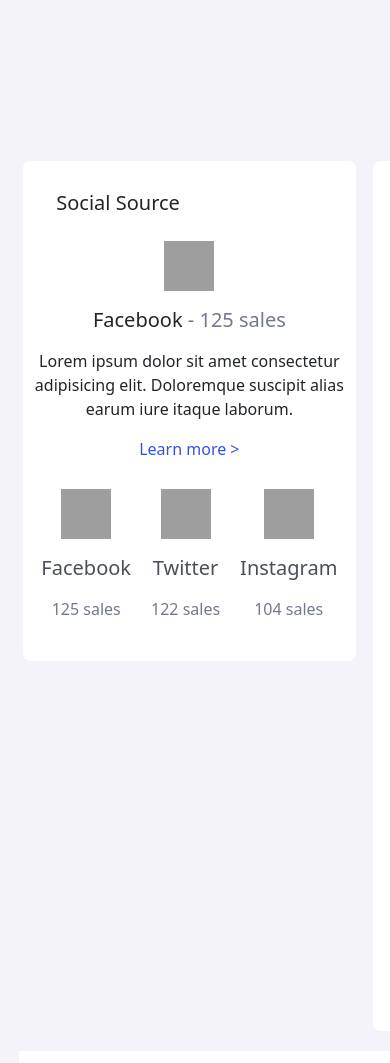
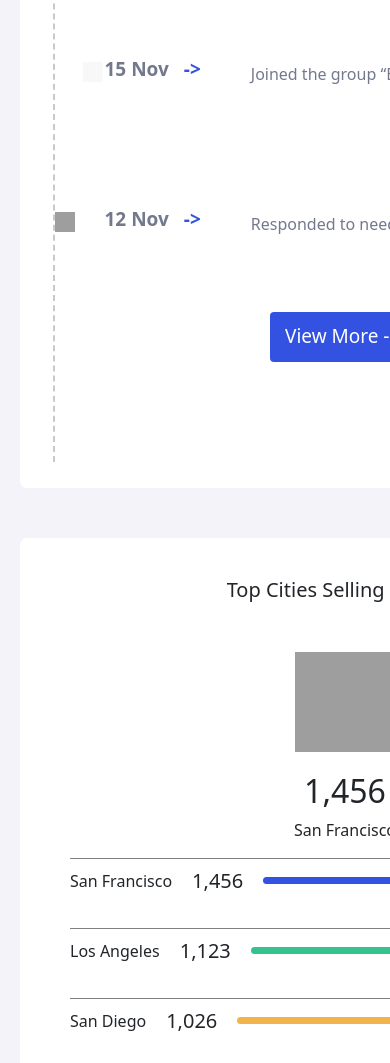
Before and after one commit to Vatooo/Admin_Panel-Finaluri, a plain HTML site: page index.html in a window 390 px wide. Shown: the part 3018-4081 px from the top of the page. Drawn offline with nearby package versions, Linux system fonts and the light colour scheme; grey boxes are pictures that could not be loaded.

Commit message:
Full Project (complete)

```diff
--- a/assets/main.scss
+++ b/assets/main.scss
@@ -10,8 +10,8 @@
 
 .containerr {
   width: 100%;
-  height: 2900px;
-  border: 3px solid black;
+  height: 2577px;
+
 
 
   .logooo {
@@ -1069,7 +1069,6 @@
         width:100%;
         height:190px;
         margin-top:-30px;
-
         display:flex;
         padding-top:50px;
         justify-content:center;
@@ -1340,6 +1339,9 @@
 
  @media only screen and (max-width: 701px) {
 
+  .containerr {
+    height:3500px !important;
+  }
    .containerr .logooo {
    display:block;
    }
@@ -1350,7 +1352,9 @@
 
    main {
      display:block !important;
-     height:3000px !important;
+     width:710px !important;
+     height:2000px !important;
+
 
      .welcome {
        width:650px !important;
@@ -1457,4 +1461,77 @@
       }
      }
    }
+
+   .cards {
+     display:block !important;
+     width:710px !important;
+
+
+    .card-1 {
+      width:650px !important;
+
+      .logos-flex {
+        gap:170px !important;
+
+      }
+      .logo {
+        gap:100px !important;
+      }
+    }
+
+    .card-2 {
+      width:650px !important;
+      height:800px !important;
+      margin-top:20px !important;
+      margin-left:20px !important;
+
+      .column {
+        width:650px !important;
+        height:100px !important;
+        gap:30px !important;
+
+
+        p {
+          width:auto !important;
+        }
+      }
+
+      .button {
+        margin-top:-150px !important;
+        width:150px !important;
+        height:50px !important;
+        padding-top:10px !important;
+        padding-left:15px !important;
+        font-size:19px !important;
+      }
+    }
+    .card-3 {
+      margin-top:50px !important;
+      margin-left:20px !important;
+      width:650px !important;
+
+      .line {
+        width:570px !important;
+        // gap:30px !important;
+
+        .stat-line-1 {
+          width:300px !important;
+        }
+        .stat-line-2 {
+          width:250px !important;
+        }
+        .stat-line-3 {
+          width:200px !important;
+        }
+      }
+    }
+   }
+
+   .transactions {
+     width:750px !important;
+     margin:0 !important;
+     margin-top:50px !important;
+     margin-left:20px !important;
+    border:17px solid white !important;
+   }
  }
--- a/index.html
+++ b/index.html
@@ -1033,12 +1033,12 @@
             <div class="stat-line-1"></div>
           </div>
           <div class="line">
-            <p>San Francisco</p>
+            <p>Los Angeles</p>
             <h5>1,123</h5>
             <div class="stat-line-2"></div>
           </div>
           <div class="line">
-            <p>San Francisco</p>
+            <p>San Diego</p>
             <h5>1,026</h5>
             <div class="stat-line-3"></div>
           </div>
```
Also changed, not shown: assets/main.css, 1 other file.
